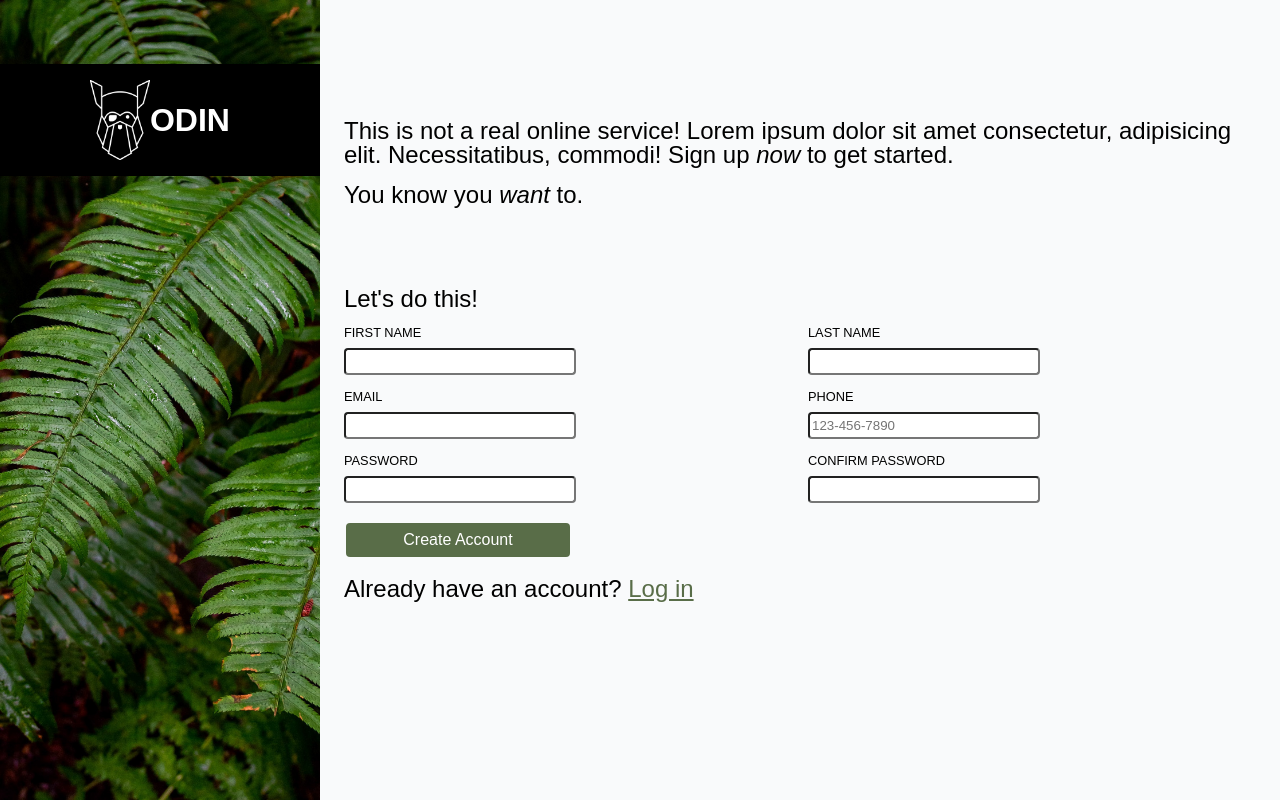
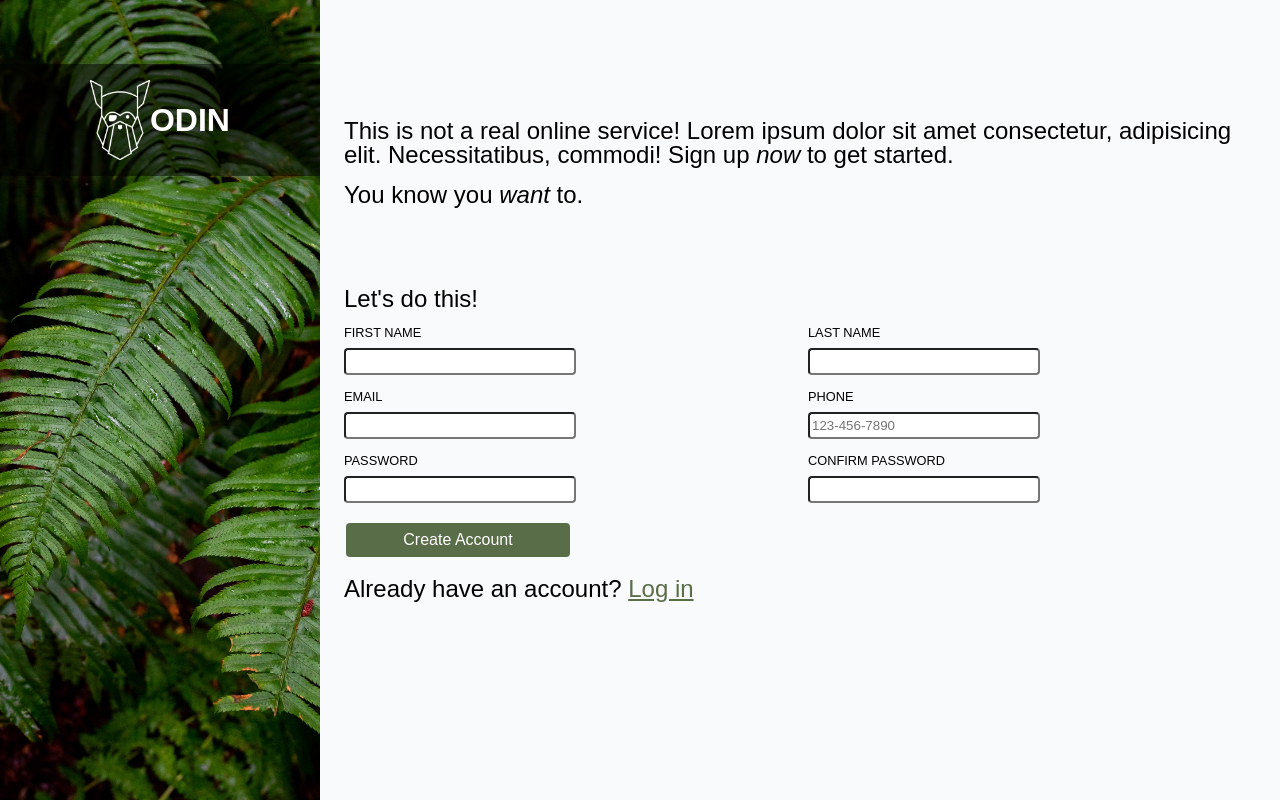
Before and after one commit to Gamygams1234/odin-sign-up-form, a plain HTML site: page index.html in a window 1280 px wide. Drawn offline with Linux system fonts and the light colour scheme.

Commit message:
Adding opacity

```diff
--- a/scss/styles.scss
+++ b/scss/styles.scss
@@ -52,7 +52,7 @@ button {
         margin-bottom: 4rem;
         padding-top: 1rem;
         padding-bottom: 1rem;
-        background-color: black;
+        background-color: rgb(0,0,0,.5);
         display: flex;
         justify-content: center;
         align-items: center;
```
Also changed, not shown: css/styles.css.
